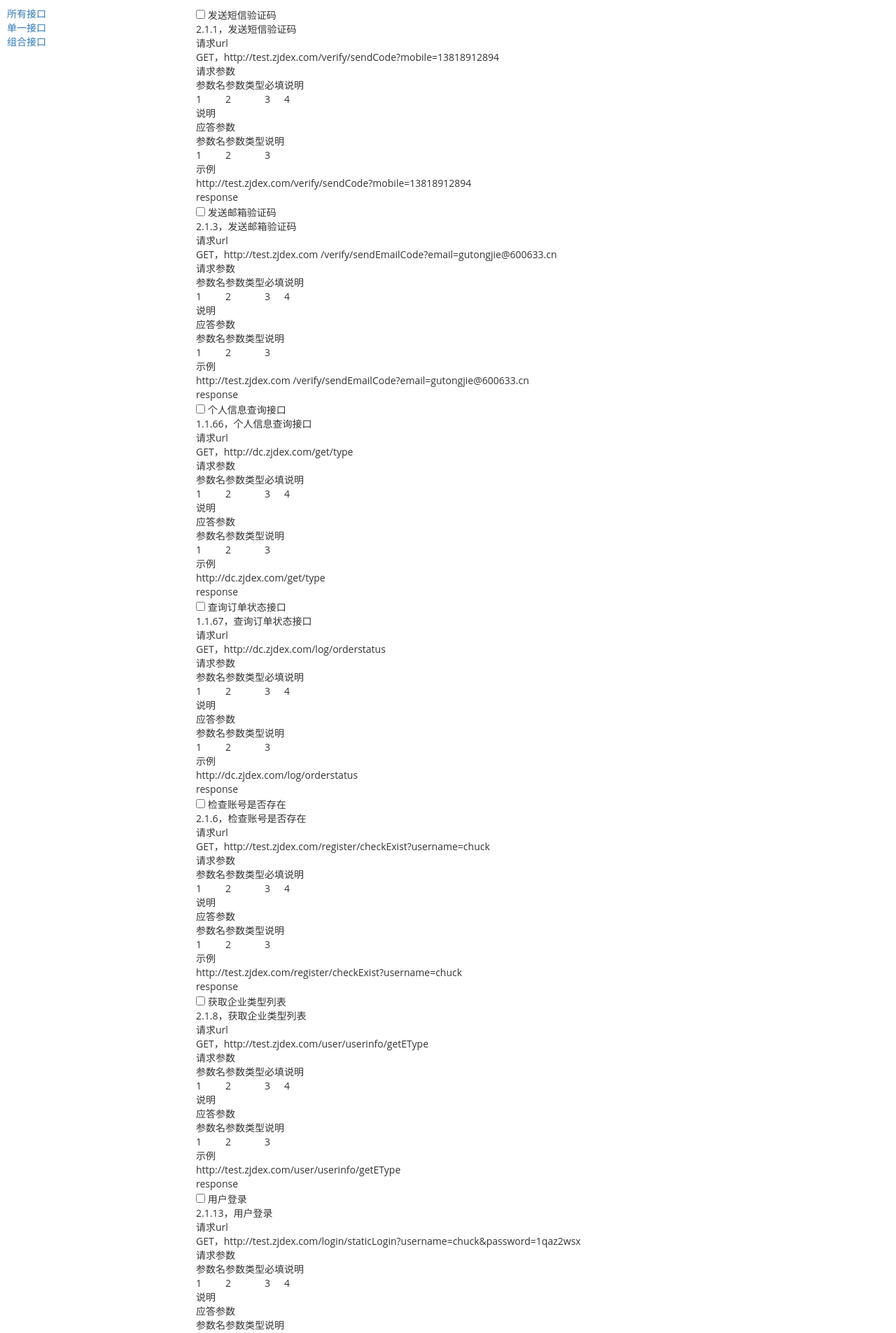
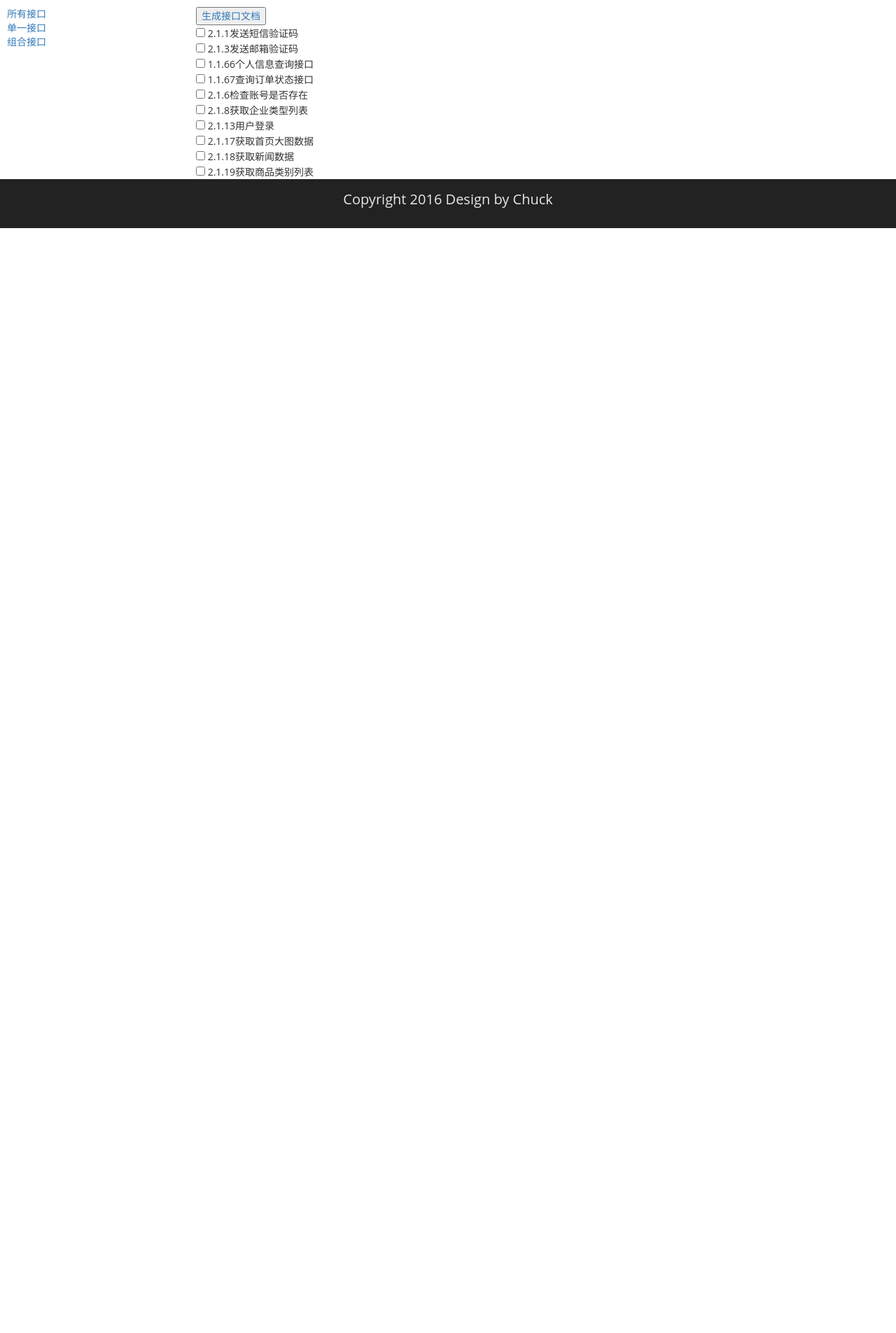
Before and after one commit to rascalgu/DjangoProject, a Django app: page /testtools/intf/autodoc/ in a window 1280 px wide; the page is wider, and only the part inside the window is pictured. Shown: the part 70-1975 px from the top of that part at 70% size. After the commit the page ends 396 px from the top of that part, so only its background shows below. Run offline with Django 3.2, Linux system fonts and the light colour scheme; data comes from the database, SQL or seed files in the repository; some libraries are stand-ins or nearby versions.

Commit message:
1.增加了导出PDF的功能 2.PDF有了中文

```diff
--- a/mysite/testtools/admin.py
+++ b/mysite/testtools/admin.py
@@ -1,3 +1,4 @@
+# -*- coding: utf-8 -*-
 from django.contrib import admin
 
 from .models import Intf
--- a/mysite/testtools/models.py
+++ b/mysite/testtools/models.py
@@ -18,5 +18,5 @@ class Intf(models.Model):
     context = models.CharField(max_length=255,null=True,blank=True)
     interface_desc = models.CharField(max_length=255,null=True,blank=True)
 
-    def __str__(self):
+    def __unicode__(self):
         return self.interface_name
--- a/mysite/testtools/templates/testtools/autodoc.html
+++ b/mysite/testtools/templates/testtools/autodoc.html
@@ -4,38 +4,12 @@
 {% block content %}
 <div id = "mainbody">
 <div id = "rightside">
+    <a href="/testtools/intf/autodoc/topdf"><button type="button">生成接口文档</button></a>
+
     <div id = "doclist">
 
     {% for intf in interface_list %}
-        <p><input type="checkbox" name="vehicle" value="Bike" /> {{intf.interface_name}}</p>
-
-        <p>{{intf.interface_sn}}，{{intf.interface_name}}</p>
-        <p>请求url</p>
-        <p>{{intf.request_method}}，{{intf.request_link}}</p>
-        <p>请求参数</p>
-            <table>
-                <tr>
-                    <td>参数名</td><td>参数类型</td><td>必填</td><td>说明</td>
-                </tr>
-                <tr>
-                    <td>1</td><td>2</td><td>3</td><td>4</td>
-                </tr>
-                <tr>
-                    <td>说明</td>
-                </tr>
-            </table>
-        <p>应答参数</p>
-            <table>
-                    <tr>
-                        <td>参数名</td><td>参数类型</td><td>说明</td>
-                    </tr>
-                    <tr>
-                        <td>1</td><td>2</td><td>3</td>
-                    </tr>
-                </table>
-        <p>示例</p>
-            <p>{{intf.request_link}}</p>
-            <p>response</p>
+        <p><input type="checkbox" name="vehicle" value="Bike" /> {{intf.interface_sn}}{{intf.interface_name}}</p>
     {% endfor %}
 
     </div>
--- a/mysite/testtools/templates/testtools/intfindex.html
+++ b/mysite/testtools/templates/testtools/intfindex.html
@@ -41,8 +41,7 @@
 <textarea id="responsedata" disabled="disabled">
 </textarea>
     </div>
-    {#清空textarea内容#}
-    <input type="button" id="clear" value="清空"/>
+    <input style="margin: 20px" type="button" id="clear" value="清空"/>
     <script type="text/javascript">
         $("#clear").click(function () {
             $("#responsedata").val('');
--- a/mysite/testtools/urls.py
+++ b/mysite/testtools/urls.py
@@ -9,5 +9,5 @@ urlpatterns = [
     url(r'^intf/datadesc/$', views.DataDesc, name='datadesc'),
 
     url(r'^intf/autodoc/$', views.AutoDoc, name='autodoc'),
-
+    url(r'^intf/autodoc/topdf/$', views.ToPdf, name='topdf'),
 ]
--- a/mysite/testtools/views.py
+++ b/mysite/testtools/views.py
@@ -1,7 +1,21 @@
+# -*- coding: utf-8 -*-
 from django.shortcuts import render
 from .models import Intf
 from django.db.models import Q
-# Create your views here.
+
+from django.http import HttpResponse
+from reportlab.pdfgen import canvas
+from cStringIO import StringIO
+from reportlab import  rl_config
+from reportlab.pdfbase import pdfmetrics
+from reportlab.pdfbase.ttfonts import TTFont
+from reportlab.lib.units import inch
+from reportlab.lib.utils import simpleSplit
+from reportlab.lib.styles import getSampleStyleSheet
+from reportlab.platypus import Paragraph
+from reportlab.lib.fonts import addMapping
+
+import os
 
 def Index(request):
     category_list = Intf.objects.filter(upper = 0)
@@ -22,3 +36,36 @@ def AutoDoc(request):
     category_list = Intf.objects.filter(upper = 0)
     interface_list = Intf.objects.filter(Q(upper=10000)|Q(upper=50000))
     return render(request, 'testtools/autodoc.html',{'category_list':category_list,'interface_list':interface_list})
+
+def ToPdf(request):
+
+    rl_config.warnOnMissingFontGlyphs = 0
+    path ="D:\\Program Files\\Python\\Lib\\site-packages\\reportlab\\fonts"
+    pdfmetrics.registerFont(TTFont('hei',os.path.join(path, 'simhei.ttf')))
+
+    addMapping('cjk',0,0,'hei')
+
+    response = HttpResponse(content_type='application/pdf')
+    # #response['Content-Disposition'] = 'attachment; filename="大数据交易中心接口文档.pdf"'
+
+    temp = StringIO()
+    p = canvas.Canvas(temp)
+
+
+
+    interface_list=Intf.objects.filter(Q(upper=10000)|Q(upper=50000))
+    for intf in interface_list:
+        p.setFont('hei',16)
+        p.drawString(50,800,intf.interface_sn)
+        p.drawString(100,800,intf.interface_name)
+        p.drawString(50,780,"请求方式:")
+        p.drawString(125,780,intf.request_method)
+        p.drawString(50,760,"请求url:")
+        p.drawString(50,740,intf.request_link)
+        p.showPage()
+
+    p.save()
+    response.write(temp.getvalue())
+    return response
+
+    return response
```
Also changed, not shown: mysite/__init__.py (added).
